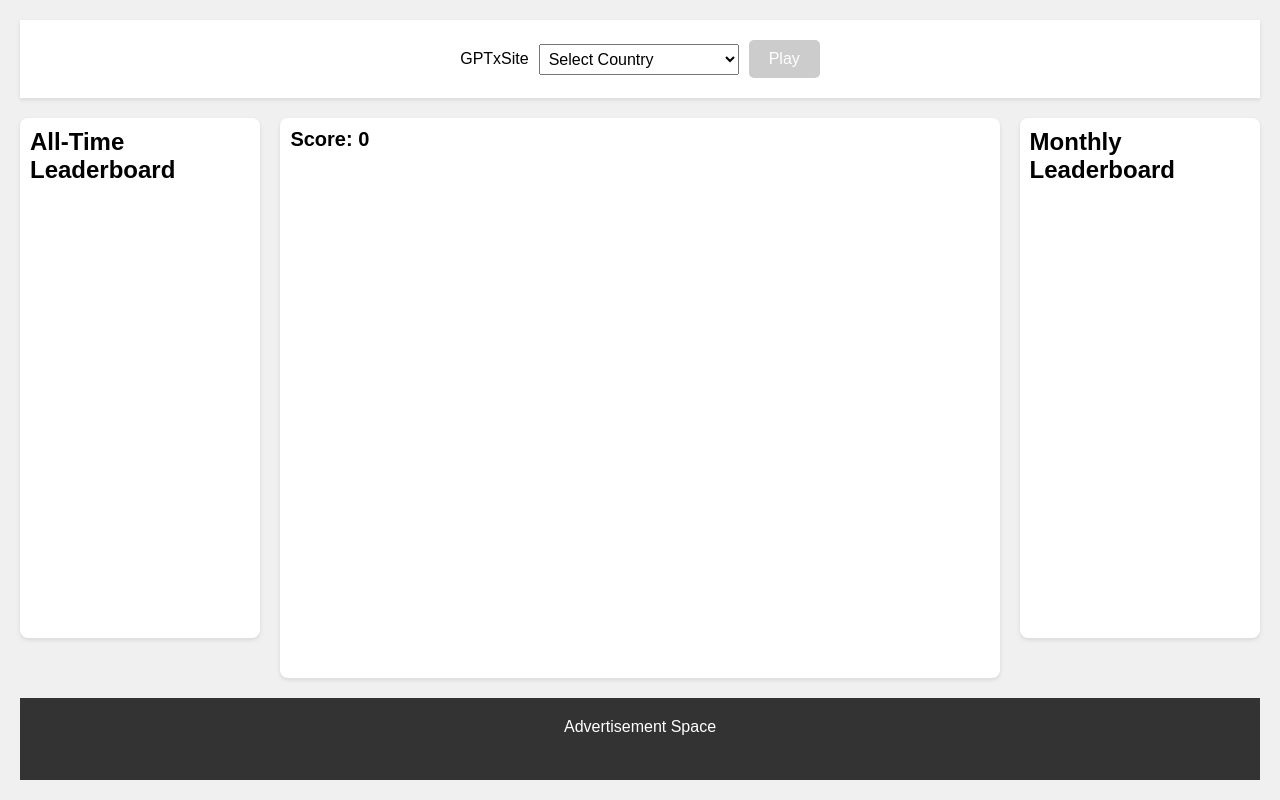
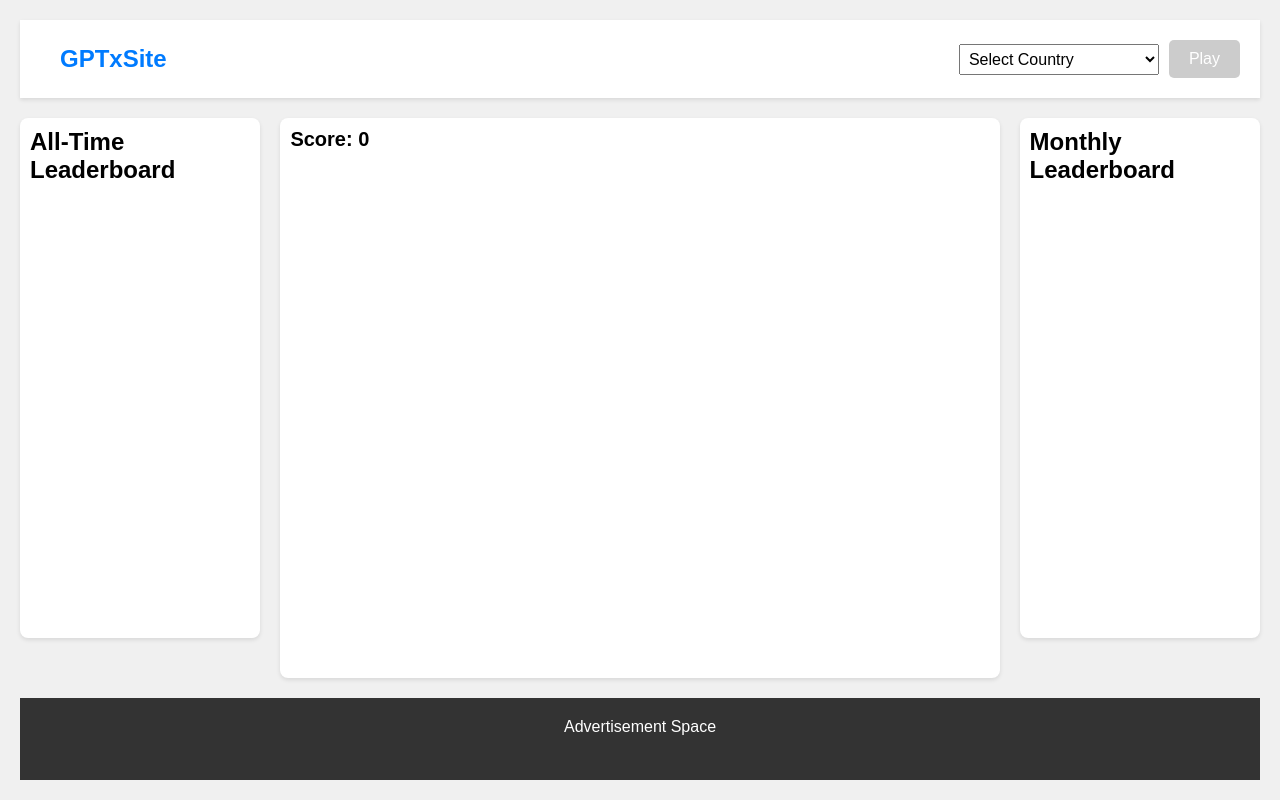
Before and after one commit to panuwatat/catch-the-falling-star, a plain HTML site: page index.html in a window 1280 px wide. Drawn offline with Linux system fonts and the light colour scheme; no server answers.

Commit message:
Update style.css

```diff
--- a/style.css
+++ b/style.css
@@ -147,3 +147,12 @@ body {
     padding: 20px;
     margin: -20px;
 }
+
+/* เพิ่มสไตล์สำหรับชื่อเกมส์ */
+#game-title {
+    font-size: 24px;
+    font-weight: bold;
+    margin-right: auto; /* ดันไปทางซ้าย */
+    padding-left: 20px; /* เว้นระยะจากขอบซ้าย */
+    color: #007bff; /* สีน้ำเงิน */
+}
```
